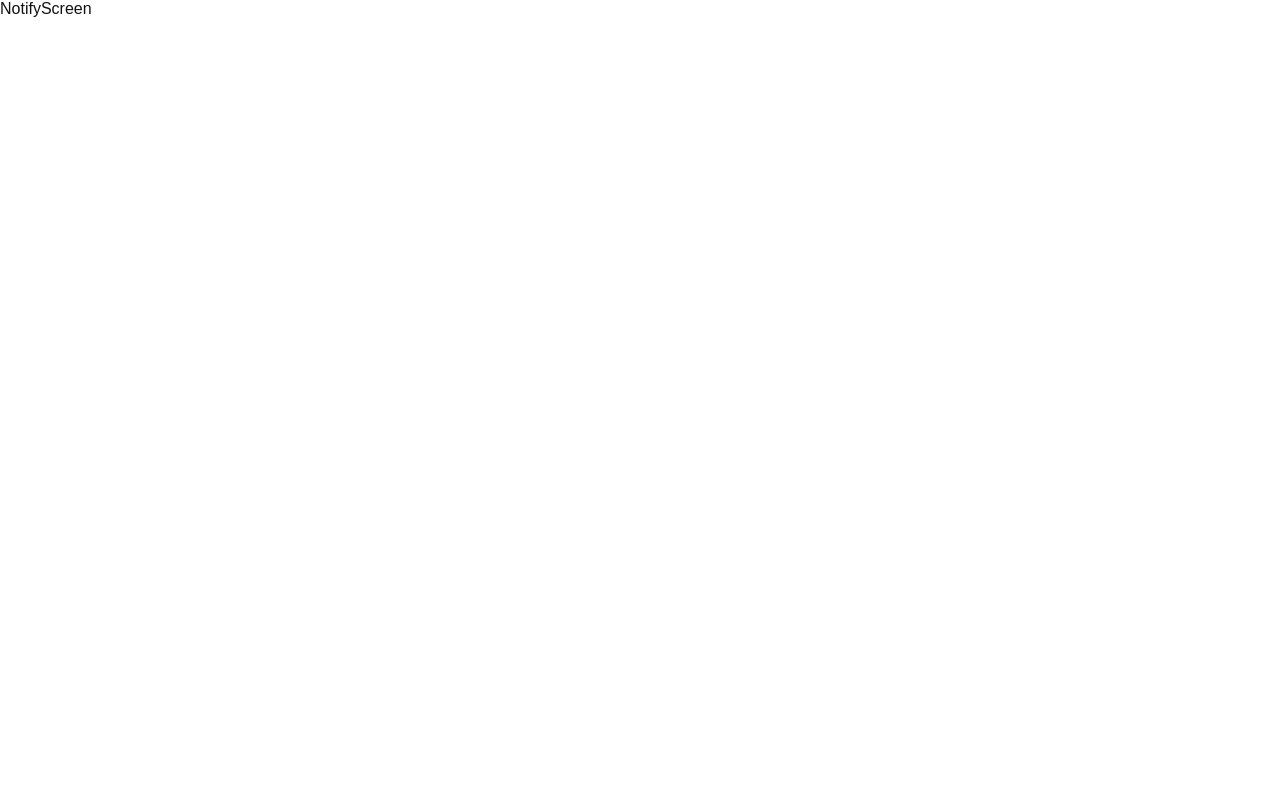
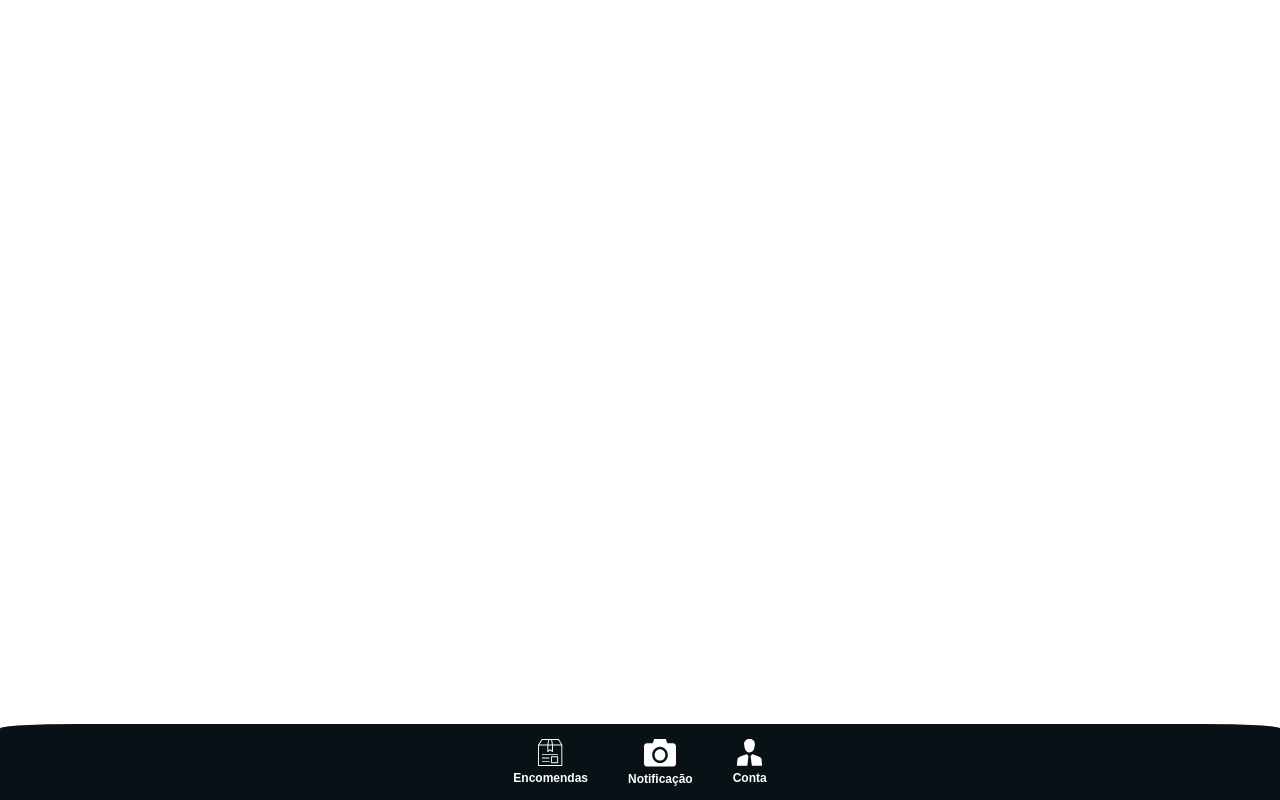
Before and after one commit to smart-notify/pwa-smartnotify, a React (Create React App) app: page /notify in a window 1280 px wide. Built offline with nearby package versions, Linux system fonts and the light colour scheme.

Commit message:
feat: notify and main routes

```diff
--- a/src/components/MainMenu.tsx
+++ b/src/components/MainMenu.tsx
@@ -11,13 +11,13 @@ function MainMenu() {
     <div className={classes.mainMenu}>
         <div className={classes.mainMenuContent}>
           <div className={classes.menuOptions}>
-            <Link to="/" className={classes.encomenda}>
+            <Link to="/main" className={classes.encomenda}>
               <img src={encomenda} alt="Encomenda" />
               <span>Encomendas</span>
             </Link>
           </div>
           <div className={classes.menuOptions}>
-            <Link to="/" className={classes.notificacao}>
+            <Link to="/notify" className={classes.notificacao}>
               <img src={notificacao} alt="Notificação" />
               <span>Notificação</span>
             </Link>
--- a/src/routes/NotifyScreen.tsx
+++ b/src/routes/NotifyScreen.tsx
@@ -1,8 +1,10 @@
-import React from 'react'
+import MainMenu from "../components/MainMenu"
 
 function NotifyScreen() {
   return (
-    <div>NotifyScreen</div>
+    <div>
+      <MainMenu />
+    </div>
   )
 }
 
```
